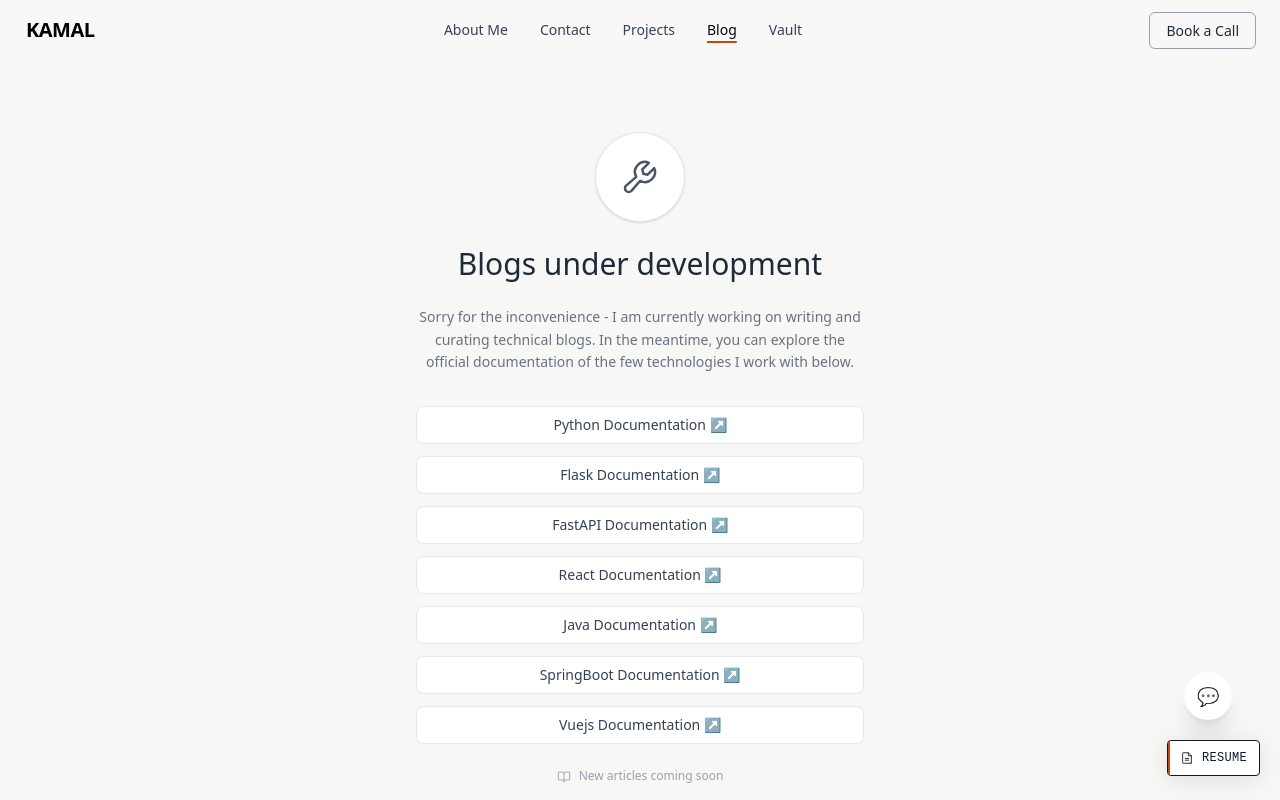
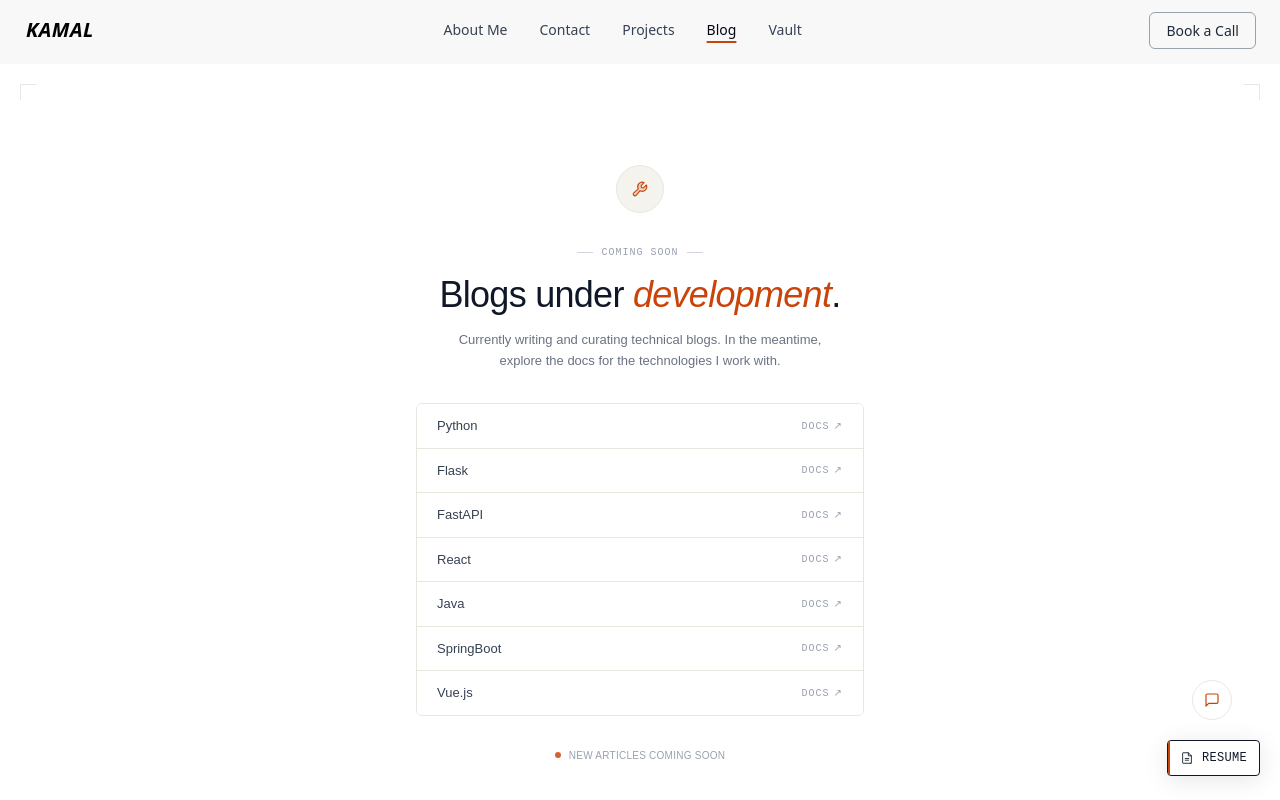
Before and after one commit to kkamal11/kkamal11.github.io, a React (Vite) app: page /blog in a window 1280 px wide. Shown: the top 800 px of the page. Built offline with nearby package versions, Linux system fonts and the light colour scheme.

Commit message:
page-enhancement

```diff
--- a/src/components/Arrow.tsx
+++ b/src/components/Arrow.tsx
@@ -1,27 +1,166 @@
+import { useEffect, useRef, useState } from "react";
+
 export default function Arrow() {
+  const pathRef   = useRef<SVGPathElement>(null);
+  const dotRef    = useRef<SVGCircleElement>(null);
+  const svgRef    = useRef<SVGSVGElement>(null);
+  const rafRef    = useRef<number>(0);
+  const stateRef  = useRef<"auto" | "scrub">("auto");
+  const progressRef = useRef(0);   // current position 0..1
+  const cycleStartRef = useRef<number | null>(null);
+
+  const [drawn, setDrawn] = useState(false);
+
+  // ── helpers ──────────────────────────────────────────────
+  const ease = (t: number) => t * t * (3 - 2 * t);
+
+  const placeDot = (progress: number, opacity: number) => {
+    const path = pathRef.current;
+    const dot  = dotRef.current;
+    if (!path || !dot) return;
+    const length = path.getTotalLength();
+    const pt = path.getPointAtLength(progress * length);
+    dot.setAttribute("cx", String(pt.x));
+    dot.setAttribute("cy", String(pt.y));
+    dot.style.opacity = String(Math.max(0, Math.min(1, opacity)));
+  };
+
+  // ── draw-on + auto loop ──────────────────────────────────
+  useEffect(() => {
+    const path = pathRef.current;
+    if (!path) return;
+
+    const length = path.getTotalLength();
+    path.style.strokeDasharray  = `${length}`;
+    path.style.strokeDashoffset = `${length}`;
+
+    const TRAVEL = 1400;
+    const PAUSE  = 400;
+    const CYCLE  = TRAVEL + PAUSE;
+
+    const drawDelay = setTimeout(() => {
+      setDrawn(true);
+
+      const loop = (now: number) => {
+        if (stateRef.current === "scrub") {
+          // Paused for scrubbing — just keep rAF alive
+          rafRef.current = requestAnimationFrame(loop);
+          return;
+        }
+
+        // Auto mode
+        if (!cycleStartRef.current) cycleStartRef.current = now;
+        const elapsed = (now - cycleStartRef.current) % CYCLE;
+
+        if (elapsed < TRAVEL) {
+          const t       = ease(elapsed / TRAVEL);
+          const fadeOut = elapsed / TRAVEL > 0.85
+            ? 1 - (elapsed / TRAVEL - 0.85) / 0.15
+            : 1;
+          progressRef.current = t;
+          placeDot(t, fadeOut);
+        } else {
+          placeDot(0, 0);
+          progressRef.current = 0;
+        }
+
+        rafRef.current = requestAnimationFrame(loop);
+      };
+
+      rafRef.current = requestAnimationFrame(loop);
+    }, 300);
+
+    return () => {
+      clearTimeout(drawDelay);
+      cancelAnimationFrame(rafRef.current);
+    };
+  }, []);
+
+  // ── mouse scrub ──────────────────────────────────────────
+  const handleMouseEnter = () => {
+    stateRef.current = "scrub";
+    cycleStartRef.current = null; // reset cycle so resume starts fresh
+    placeDot(progressRef.current, 1);
+  };
+
+  const handleMouseMove = (e: React.MouseEvent<SVGSVGElement>) => {
+    const svg  = svgRef.current;
+    const path = pathRef.current;
+    if (!svg || !path) return;
+
+    const rect   = svg.getBoundingClientRect();
+    const length = path.getTotalLength();
+
+    // Convert mouse Y into a 0..1 progress along the path
+    // Arrow goes from bottom (y≈190 in viewBox) to top (y≈60)
+    // Map mouse Y within SVG bounds → invert so top=1
+    const relY    = (e.clientY - rect.top) / rect.height;         // 0=top 1=bottom
+    const progress = Math.max(0, Math.min(1, 1 - relY));          // invert: top=1
+
+    progressRef.current = progress;
+    placeDot(progress, 1);
+  };
+
+  const handleMouseLeave = () => {
+    stateRef.current = "auto";
+    // Resume cycle from current progress position
+    // Back-calculate a cycleStart so the dot continues from where it is
+    const TRAVEL = 1400;
+    const PAUSE  = 400;
+    const CYCLE  = TRAVEL + PAUSE;
+    const currentElapsed = progressRef.current * TRAVEL; // approx
+    cycleStartRef.current = performance.now() - currentElapsed;
+  };
+
   return (
-    <div className="w-80 h-80 ">
+    <div className="w-72 h-72 select-none">
       <svg
+        ref={svgRef}
         viewBox="0 0 240 240"
         fill="none"
         xmlns="http://www.w3.org/2000/svg"
-        className="w-full h-full"
+        className="w-full h-full cursor-crosshair"
+        onMouseEnter={handleMouseEnter}
+        onMouseMove={handleMouseMove}
+        onMouseLeave={handleMouseLeave}
       >
+        {/* Curve */}
         <path
+          ref={pathRef}
           d="M35 190 C75 120, 150 120, 190 60"
-          stroke="#ededed"
-          strokeWidth="6"
+          stroke="#d4d0c8"
+          strokeWidth="3"
           strokeLinecap="round"
           strokeLinejoin="round"
-          opacity="0.75"
+          style={{
+            strokeDashoffset: drawn ? 0 : undefined,
+            transition: drawn
+              ? "stroke-dashoffset 1s cubic-bezier(0.16,1,0.3,1)"
+              : "none",
+          }}
         />
+
+        {/* Arrowhead */}
         <path
           d="M175 55 L205 50 L195 80"
-          stroke="#ededed"
-          strokeWidth="6"
+          stroke="#d4d0c8"
+          strokeWidth="3"
           strokeLinecap="round"
           strokeLinejoin="round"
-          opacity="0.75"
+          style={{
+            opacity: drawn ? 1 : 0,
+            transition: "opacity 0.3s ease 0.9s",
+          }}
+        />
+
+        {/* Travelling dot */}
+        <circle
+          ref={dotRef}
+          cx="35"
+          cy="190"
+          r="5"
+          fill="#c8440a"
+          opacity="0"
         />
       </svg>
     </div>
--- a/src/components/VaultLogin.tsx
+++ b/src/components/VaultLogin.tsx
@@ -89,7 +89,7 @@ export default function VaultLogin() {
         )}
 
         <h1 className="text-3xl font-semibold text-gray-900 text-center mb-2">
-          Vault Access
+          Vault <em className="text-[#c8440a]">Access</em>
         </h1>
 
         <p className="text-gray-500 text-center mb-4 text-sm">
--- a/src/components/bot/AssistantBubble.tsx
+++ b/src/components/bot/AssistantBubble.tsx
@@ -4,27 +4,45 @@ type Props = {
   onClick: () => void;
 };
 
-export default function AssistantBubble({
-  expanded,
-  message,
-  onClick,
-}: Props) {
+export default function AssistantBubble({ expanded, message, onClick }: Props) {
   return (
     <div
       onClick={onClick}
+      style={{ fontFamily: "'DM Sans', sans-serif" }}
       className={`
-        fixed bottom-20 right-12
-        bg-white shadow-xl rounded-full cursor-pointer
-        transition-all duration-500 ease-in-out
-        flex items-center overflow-hidden z-50
-        hover:scale-105
-        ${expanded ? "px-4 py-3 max-w-xs" : "w-12 h-12 justify-center"}
+        fixed bottom-20 right-12 z-50
+        flex items-center cursor-pointer
+        border bg-white
+        transition-all duration-500 ease-[cubic-bezier(0.16,1,0.3,1)]
+        overflow-hidden
+        ${expanded
+          ? "rounded-[6px] border-[#e8e6df] px-4 py-2.5 max-w-xs hover:border-gray-400"
+          : "rounded-full w-10 h-10 justify-center border-[#e8e6df] hover:border-gray-900"
+        }
       `}
     >
       {expanded ? (
-        <span className="text-sm whitespace-nowrap">{message}</span>
+        <div className="flex items-center gap-2.5 min-w-0">
+          {/* Pulsing dot */}
+          <span className="w-1.5 h-1.5 rounded-full bg-[#c8440a] animate-pulse shrink-0" />
+          <span
+            style={{ fontFamily: "'DM Mono', monospace" }}
+            className="text-[11px] tracking-wide text-gray-700 whitespace-nowrap truncate"
+          >
+            {message}
+          </span>
+          {/* Close hint */}
+          <span className="text-gray-300 text-[11px] shrink-0 ml-1">✕</span>
+        </div>
       ) : (
-        <span className="text-lg">💬</span>
+        /* Collapsed — chat icon in SVG instead of emoji */
+        <svg
+          width="16" height="16" viewBox="0 0 24 24"
+          fill="none" stroke="#c8440a" strokeWidth="1.8"
+          strokeLinecap="round" strokeLinejoin="round"
+        >
+          <path d="M21 15a2 2 0 0 1-2 2H7l-4 4V5a2 2 0 0 1 2-2h14a2 2 0 0 1 2 2z" />
+        </svg>
       )}
     </div>
   );
--- a/src/components/layout/Navbar.tsx
+++ b/src/components/layout/Navbar.tsx
@@ -30,8 +30,8 @@ export default function Navbar() {
               <span className="text-[#c8440a] absolute -left-4 opacity-0 -translate-x-2 transition-all duration-300 group-hover:opacity-100 group-hover:translate-x-0">
                 &lt;
               </span>
-            <span className={`px-0.5 uppercase
-              ${location.pathname === '/' ? 'underline underline-offset-6 decoration-[#c8440a] decoration-2' : ''}`}>KAMAL</span>
+            <span className={`px-0.5 uppercase tracking-wide
+              ${location.pathname === '/' ? 'underline underline-offset-6 decoration-[#c8440a] decoration-2' : ''}`}><em>KAMAL</em></span>
               <span className="text-[#c8440a] absolute -right-6 opacity-0 translate-x-2 transition-all duration-300 group-hover:opacity-100 group-hover:translate-x-0">
                 /&gt;
               </span>
--- a/src/pages/Blogs.tsx
+++ b/src/pages/Blogs.tsx
@@ -1,78 +1,93 @@
-import { Wrench, BookOpen } from "phosphor-react";
+import { Wrench } from "phosphor-react";
+
+const docs = [
+  { label: "Python",     href: "https://docs.python.org/3/" },
+  { label: "Flask",      href: "https://flask.palletsprojects.com/en/stable/" },
+  { label: "FastAPI",    href: "https://fastapi.tiangolo.com/" },
+  { label: "React",      href: "https://react.dev/" },
+  { label: "Java",       href: "https://docs.oracle.com/en/java/" },
+  { label: "SpringBoot", href: "https://docs.spring.io/spring-boot/index.html" },
+  { label: "Vue.js",     href: "https://vuejs.org/guide/introduction.html" },
+];
 
 export default function Blogs() {
   return (
-    <section className="min-h-screen bg-[#f7f7f5] flex items-center justify-center px-6">
-      <div className="text-center space-y-6 max-w-md">
-        <div className="flex justify-center mt-3">
-          <div className="p-6 rounded-full bg-white border border-gray-200 shadow-sm">
-            <Wrench size={40} className="text-gray-600" />
-          </div>
+    <section
+      style={{ fontFamily: "'DM Sans', sans-serif" }}
+      className="min-h-screen bg-white flex items-center justify-center px-6 py-16 relative overflow-hidden"
+    >
+      {/* Corner marks */}
+      <span className="absolute top-5 left-5 w-4 h-4 border-t border-l border-gray-200" />
+      <span className="absolute top-5 right-5 w-4 h-4 border-t border-r border-gray-200" />
+      <span className="absolute bottom-5 left-5 w-4 h-4 border-b border-l border-gray-200" />
+      <span className="absolute bottom-5 right-5 w-4 h-4 border-b border-r border-gray-200" />
+
+      <div className="w-full max-w-md flex flex-col items-center gap-8 text-center">
+
+        {/* Icon */}
+        <div className="w-12 h-12 rounded-full bg-[#f5f3ee] border border-[#e8e6df] flex items-center justify-center">
+          <Wrench size={18} className="text-[#c8440a]" weight="duotone" />
         </div>
-        <h1 className="text-3xl font-light text-gray-800">
-          Blogs under development
-        </h1>
-        <p className="text-gray-500 text-sm leading-relaxed">
-          Sorry for the inconvenience - I am currently working on writing and curating
-          technical blogs. In the meantime, you can explore the official documentation
-          of the few technologies I work with below.
-        </p>
-        <div className="flex flex-col gap-3 pt-2">
-          <DocLink
-            href="https://docs.python.org/3/"
-            label="Python Documentation"
-          />
-          <DocLink
-            href="https://flask.palletsprojects.com/en/stable/"
-            label="Flask Documentation"
-          />
-          <DocLink
-            href="https://fastapi.tiangolo.com/"
-            label="FastAPI Documentation"
-          />
-          <DocLink
-            href="https://react.dev/"
-            label="React Documentation"
-          />
-          <DocLink
-            href="https://docs.oracle.com/en/java/"
-            label="Java Documentation"
-          />
-          <DocLink
-            href="https://docs.spring.io/spring-boot/index.html"
-            label="SpringBoot Documentation"
-          />
-          <DocLink
-            href="https://vuejs.org/guide/introduction.html"
-            label="Vuejs Documentation"
-          />
+
+        {/* Heading */}
+        <div className="flex flex-col gap-3">
+          <span
+            style={{ fontFamily: "'DM Mono', monospace" }}
+            className="text-[10px] tracking-widest uppercase text-gray-400 flex items-center justify-center gap-2"
+          >
+            <span className="w-4 h-px bg-gray-300 inline-block" />
+            Coming Soon
+            <span className="w-4 h-px bg-gray-300 inline-block" />
+          </span>
+
+          <h1
+            style={{ fontFamily: "'DM Sans', sans-serif", letterSpacing: "-0.02em" }}
+            className="text-4xl font-light text-gray-900 leading-tight"
+          >
+            Blogs under <em className="text-[#c8440a]">development</em>.
+          </h1>
+
+          <p className="text-[13px] text-gray-500 leading-relaxed max-w-sm mx-auto">
+            Currently writing and curating technical blogs. In the meantime,
+            explore the docs for the technologies I work with.
+          </p>
         </div>
-        <div className="flex items-center justify-center gap-2 text-xs text-gray-400 pb-6">
-          <BookOpen size={14} />
-          <span>New articles coming soon</span>
+
+        {/* Doc links */}
+        <div className="w-full border border-[#e8e6df] rounded-md overflow-hidden divide-y divide-[#e8e6df]">
+          {docs.map((doc) => (
+            <a
+              key={doc.href}
+              href={doc.href}
+              target="_blank"
+              rel="noreferrer"
+              className="group flex items-center justify-between px-5 py-3
+                bg-white hover:bg-[#f5f3ee] transition-colors duration-150"
+            >
+              <span className="text-[13px] text-gray-700 group-hover:text-gray-900 transition-colors">
+                {doc.label}
+              </span>
+              <span
+                style={{ fontFamily: "'DM Mono', monospace" }}
+                className="text-[10px] tracking-widest uppercase text-gray-400
+                  group-hover:text-[#c8440a] transition-colors flex items-center gap-1"
+              >
+                Docs
+                <span className="transition-transform duration-150 group-hover:translate-x-0.5 inline-block">↗</span>
+              </span>
+            </a>
+          ))}
         </div>
+
+        {/* Footer note */}
+        <span
+          className="text-[10px] tracking-wide uppercase text-gray-400 flex items-center gap-2"
+        >
+          <span className="w-1.5 h-1.5 rounded-full bg-[#c8440a] animate-pulse inline-block" />
+          New articles coming soon
+        </span>
+
       </div>
     </section>
   );
 }
-
-
-function DocLink({ href, label }: { href: string; label: string }) {
-  return (
-    <a
-      href={href}
-      target="_blank"
-      rel="noreferrer"
-      className="
-        inline-flex items-center justify-center
-        px-4 py-2 rounded-lg
-        bg-white border border-gray-200
-        text-sm text-gray-700
-        hover:bg-gray-50 hover:shadow-sm
-        transition
-      "
-    >
-      {label} ↗
-    </a>
-  );
-}
```
Also changed, not shown: src/components/layout/Footer.tsx (+9 -7 lines).
